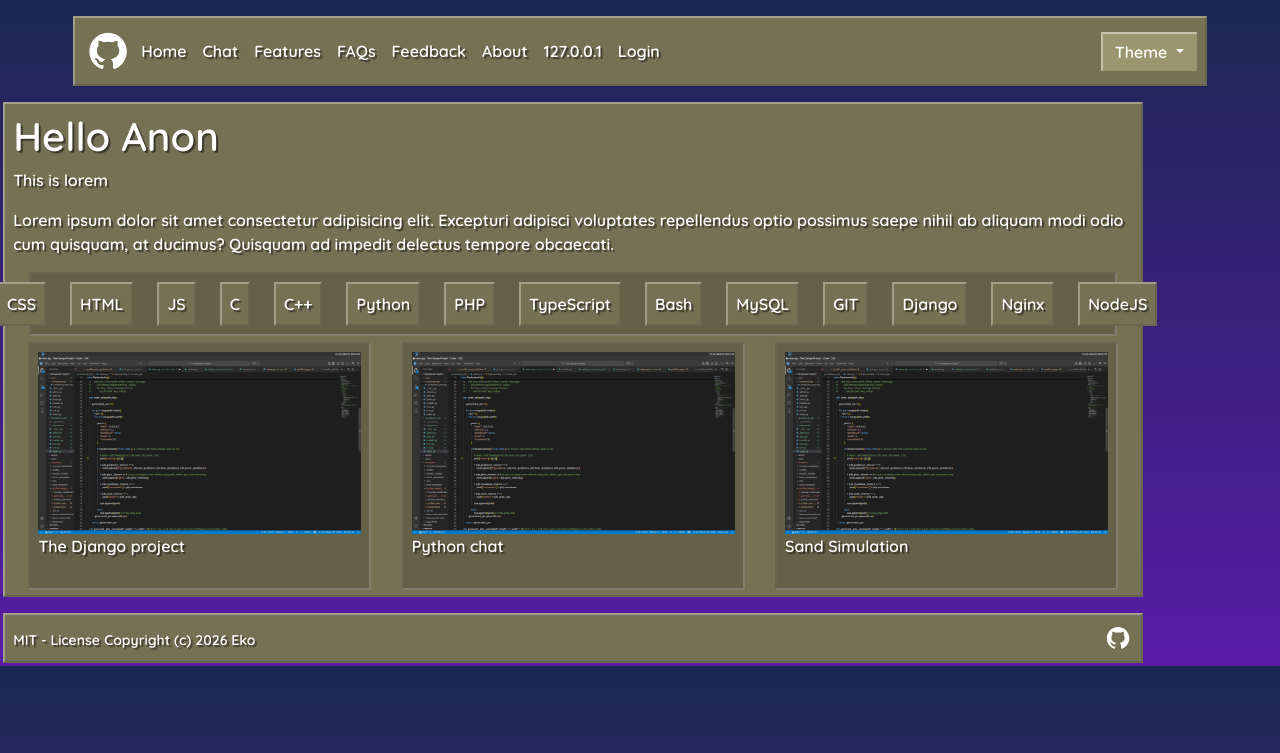
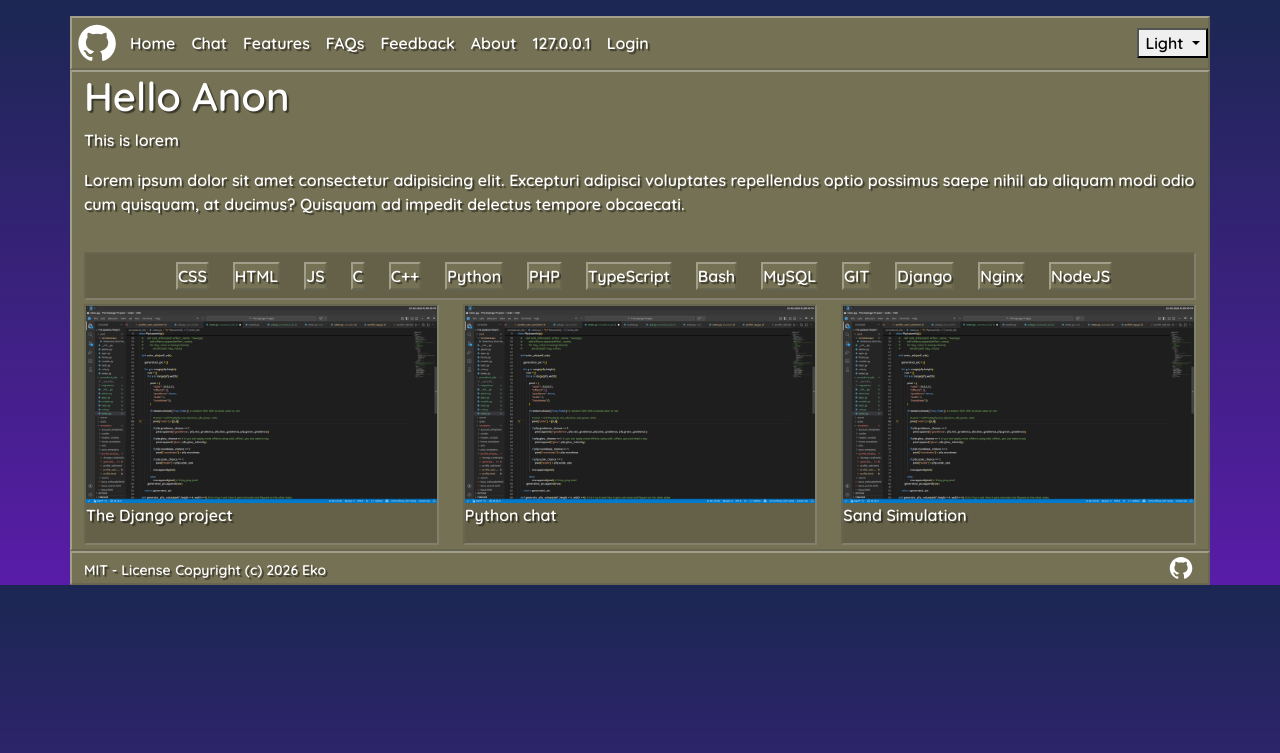
Before and after one commit to zekaekop/Portfolio, a Django app: page / in a window 1280 px wide. Shown: the top 753 px of the page. Run offline with Django 5.2, Linux system fonts and the light colour scheme; data comes from the database, SQL or seed files in the repository; data that the repository does not hold is empty; some libraries are stand-ins or nearby versions.

Commit message:
changed layout to not include mt-3 and added theme.js and a dropdown to select your site theme

```diff
--- a/static/css/base.css
+++ b/static/css/base.css
@@ -24,13 +24,6 @@ body{
 
 input::placeholder {
   color: rgb(215, 215, 215) !important;
-}
-
-.form-control,
-.box-inset,
-.box{
-    padding: 0.5rem;
-    margin: 0.2rem;
 }
 
 .box-button,
--- a/static/js/theme.js
+++ b/static/js/theme.js
@@ -1,27 +1,35 @@
 const root = document.documentElement;
 
+// Load saved theme or system preference
 const theme = localStorage.getItem("theme");
-
 if (theme) {
     root.setAttribute("data-theme", theme);
+    updateThemeDisplay(theme);
 } else {
     const prefersDark = window.matchMedia("(prefers-color-scheme: dark)").matches;
     const systemtheme = prefersDark ? "dark" : "light";
-
-    // apply
     root.setAttribute("data-theme", systemtheme);
-    // save
     localStorage.setItem("theme", systemtheme);
+    updateThemeDisplay(systemtheme);
 }
 
-document.getElementById("theme-toggle").addEventListener("click", () => {
+function updateThemeDisplay(theme) {
+    const themeNames = {
+        'dark': 'Dark',
+        'light': 'Light',
+        'default': 'Default',
+        'steam-old': 'Steam Old',
+        'frutiger-aero': 'Frutiger Aero'
+    };
+    document.getElementById('theme_used').textContent = themeNames[theme] || 'Theme';
+}
 
-
+document.querySelectorAll('#theme_menu a').forEach(item => {
+    item.addEventListener('click', function(e) {
+        e.preventDefault();
+        const newtheme = this.dataset.theme;
+        document.getElementById('theme_used').textContent = this.textContent;
+        root.setAttribute("data-theme", newtheme);
+        localStorage.setItem("theme", newtheme);
+    });
 });
-
-$('#theme_menu li').click(function(){
-    $('#theme_used').html($(this).text() + '<span class="caret"></span>')
-    const newtheme = $('#theme_menu li').getAttribute("data-theme");
-    root.setAttribute("data-theme", newtheme);
-    localStorage.setItem("theme", newtheme);
-})
--- a/templates/FAQ/FAQ.html
+++ b/templates/FAQ/FAQ.html
@@ -7,7 +7,7 @@
     {% include 'FAQ/FAQ_navbar.html' %}
 {% endif %}
 
-<div class=" container d-flex p-0 mt-3">
+<div class=" container d-flex p-0">
         <div class="container text-white box">
             {% if request.path ==  "/FAQ/answers/" %}
                 <h1>Submit a Question?</h1>
@@ -37,7 +37,7 @@
         </div>
 </div>
 
-<div class="container text-white box mt-3">
+<div class="container text-white box">
 
     {% if request.path == "/FAQ/answers/" %}
 
--- a/templates/FAQ/FAQ_create.html
+++ b/templates/FAQ/FAQ_create.html
@@ -7,7 +7,7 @@
     {% include 'FAQ/FAQ_navbar.html' %}
 {% endif %}
 
-<div class="container text-white box mt-3">
+<div class="container text-white box">
 
     <h1>Create a FAQ</h1>
 
@@ -27,7 +27,7 @@
 
 <!-- List submissions on the side -->
 
-<div class="container text-white box mt-3">
+<div class="container text-white box">
 
     <div class="box-inset">
         <h1>Frequently Asked Question Submissions</h1>
--- a/templates/FAQ/FAQ_navbar.html
+++ b/templates/FAQ/FAQ_navbar.html
@@ -6,10 +6,10 @@
 
     <h1 class="box-inset">FAQ Moderation Navbar</h1>
 
-    <div class="box-inset">
+    <div class="box-inset mb-2">
 
         {% if request.user.is_superuser %}
-            <ul class="nav col-12 col-lg-auto me-lg-auto mb-2 mb-md-0 box">
+            <ul class="nav col-12 col-lg-auto me-lg-auto mb-2 mb-md-0 mb-2 box">
                 <li><a href="{% url 'FAQ:create' %}" class="nav-link px-2 text-white">Create FAQ</a></li>
                 <li><a href="{% url 'FAQ:submissions' %}" class="nav-link px-2 text-white">FAQ Submissions</a></li>
                 <li><a href="{# url 'mod history' #}" class="nav-link px-2 text-white">Moderation History</a></li>
--- a/templates/account/login.html
+++ b/templates/account/login.html
@@ -3,7 +3,7 @@
 
 {% block body %}
 
-<div class="container text-white box mt-3">
+<div class="container text-white box">
     <div class="row justify-content-center">
         <div class="col-12 col-md-8 col-lg-6 col-xl-5 box">
 
--- a/templates/account/register.html
+++ b/templates/account/register.html
@@ -3,7 +3,7 @@
 
 {% block body %}
 
-<div class="container text-white box mt-3">
+<div class="container text-white box">
     <div class="row justify-content-center">
         <div class="col-12 col-md-8 col-lg-6 col-xl-5 box">
 
--- a/templates/base.html
+++ b/templates/base.html
@@ -4,11 +4,12 @@
 <head>
     <meta charset="UTF-8">
     <meta name="viewport" content="width=device-width, initial-scale=1.0">
+    <title>Eko</title>
+
     <link rel="stylesheet" href="{% static 'css/bootstrap.min.css' %}">
+    <link rel="stylesheet" href="{% static 'css/theme.css' %}">
     <link rel="stylesheet" href="{% static 'css/base.css' %}">
-    <link rel="stylesheet" href="{% static 'css/theme.css' %}">
     <link href="https://fonts.googleapis.com/css2?family=Quicksand:wght@300..700&display=swap" rel="stylesheet"> <!-- Quicksand Font -->
-    <title>Eko</title>
 </head>
 
 <style>
--- a/templates/feedback/feedback_form.html
+++ b/templates/feedback/feedback_form.html
@@ -3,7 +3,7 @@
 
 {% block body %}
 
-<div class="container text-white box mt-3">
+<div class="container text-white box">
 
     <h1>Report an Issue</h1>
 
--- a/templates/footer.html
+++ b/templates/footer.html
@@ -1,6 +1,6 @@
 {% load static %}
 
-<div class="container box mt-3">
+<div class="container box">
     <footer>
         <div class="d-flex justify-content-between">
 
--- a/templates/home/home.html
+++ b/templates/home/home.html
@@ -3,7 +3,8 @@
 
 {% block body %}
 
-<div class="container text-white box mt-3">
+<div class="container text-white box">
+    <div class="row justify-content-center">
 
         <h1>Hello
             {% if request.user.is_authenticated %}
@@ -16,20 +17,25 @@
         <p>This is lorem</p>
         <p>Lorem ipsum dolor sit amet consectetur adipisicing elit. Excepturi adipisci voluptates repellendus optio possimus saepe nihil ab aliquam modi odio cum quisquam, at ducimus? Quisquam ad impedit delectus tempore obcaecati.</p>
 
-    <div class="d-flex justify-content-center box-inset p-0 ms-3 me-3">
+        <!-- Tags -->
+        <div class="row justify-content-center mt-3">
+            <div class="col-12 col-lg-10 box-inset w-100 m-1">
+                <div class="d-flex justify-content-center flex-wrap">
                     {% if tags %}
-            {% for tag in tags%}
+                        {% for tag in tags %}
                             {% include 'home/tags.html' %}
                         {% endfor %}
                     {% else %}
-            Tag list of the langauges i know
+                        <p class="text-center mb-0">Tag list of the languages I know</p>
                     {% endif %}
+                </div>
+            </div>
         </div>
 
         <div class="container">
             <div class="row g-4">
                 <!-- The Django Project -->
-            <div class="col-md-4">
+                <div class="col-md-4 mb-1">
                     <div class="box-inset h-100">
                         <img src="{% static '/img/example/example.png'%}" class="card-img-top img-fluid" alt="Project 1">
                             <p>The Django project</p>
@@ -37,7 +43,7 @@
                 </div>
 
                 <!-- Python chat -->
-            <div class="col-md-4">
+                <div class="col-md-4 mb-1">
                     <div class="box-inset h-100">
                         <img src="{% static '/img/example/example.png'%}" class="card-img-top img-fluid" alt="Project 2">
                             <p>Python chat</p>
@@ -45,7 +51,7 @@
                 </div>
 
                 <!--  Sand Sim -->
-            <div class="col-md-4">
+                <div class="col-md-4 mb-1">
                     <div class="box-inset h-100">
                         <img src="{% static '/img/example/example.png'%}" class="card-img-top img-fluid" alt="Project 3">
                             <p>Sand Simulation</p>
@@ -66,6 +72,7 @@
         {% endif %}
 
     </div>
+</div>
 
 {% include 'footer.html' %}
 
--- a/templates/navbar.html
+++ b/templates/navbar.html
@@ -22,15 +22,16 @@
 
 </ul>
 
+
 <div class="dropdown">
-            <button class="btn btn-primary dropdown-toggle" type="button" data-bs-toggle="dropdown" aria-expanded="false">
+    <button class=" dropdown-toggle" type="button" data-bs-toggle="dropdown" aria-expanded="false">
         <span id="theme_used">Theme</span>
     </button>
     <ul class="dropdown-menu" id="theme_menu">
-                <li><a class="dropdown-item" href="#">Default</a></li>
-                <li><a class="dropdown-item" href="#">Light</a></li>
-                <li><a class="dropdown-item" href="#">Steam Old</a></li>
-                <li><a class="dropdown-item" href="#">Frutiger Aero</a></li>
+        <li><a class="dropdown-item" href="#" data-theme="default">Default</a></li>
+        <li><a class="dropdown-item" href="#" data-theme="light">Light</a></li>
+        <li><a class="dropdown-item" href="#" data-theme="steam-old">Steam Old</a></li>
+        <li><a class="dropdown-item" href="#" data-theme="frutiger-aero">Frutiger Aero</a></li>
     </ul>
 </div>
 
```
Lines whose indentation alone changed are shown as unchanged.
